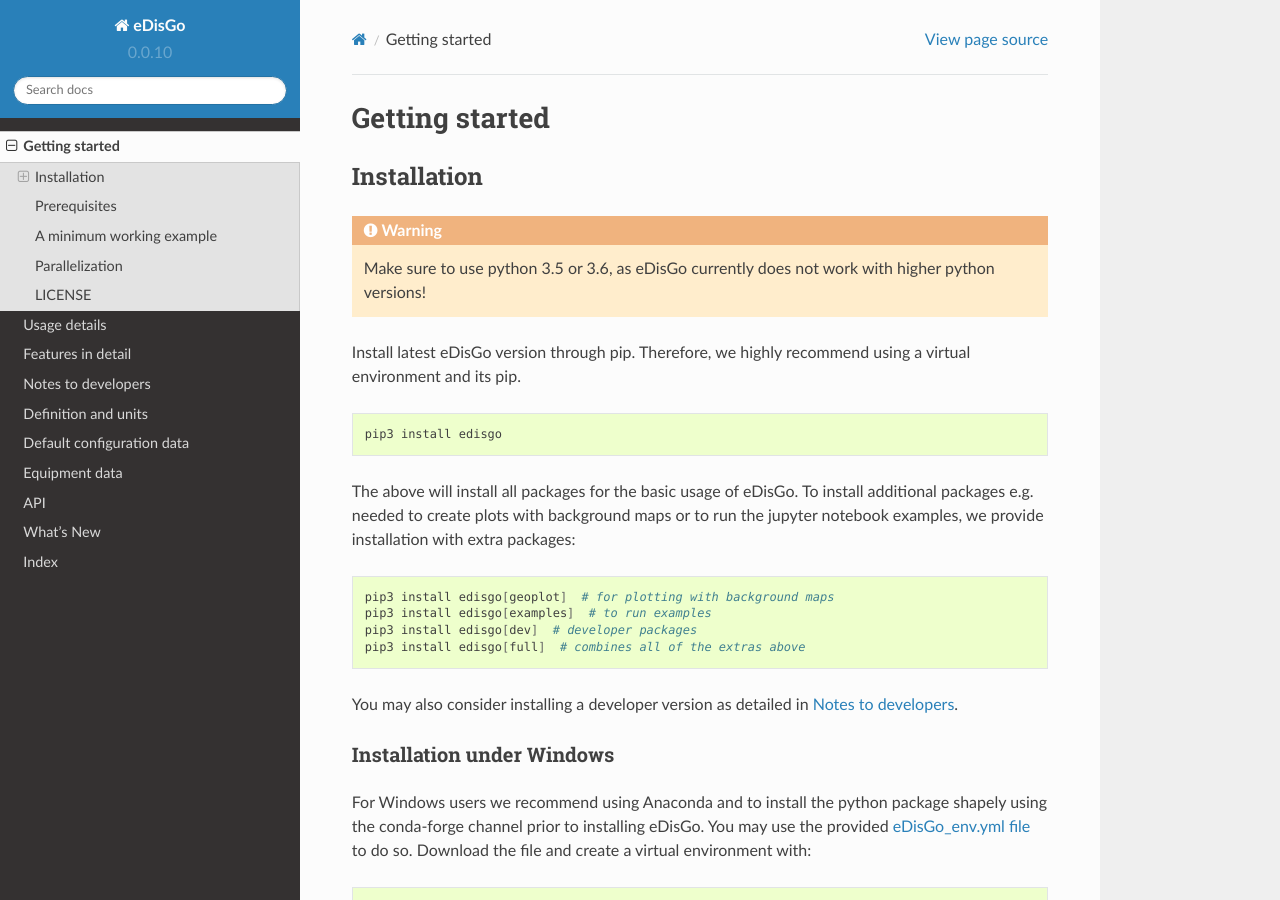
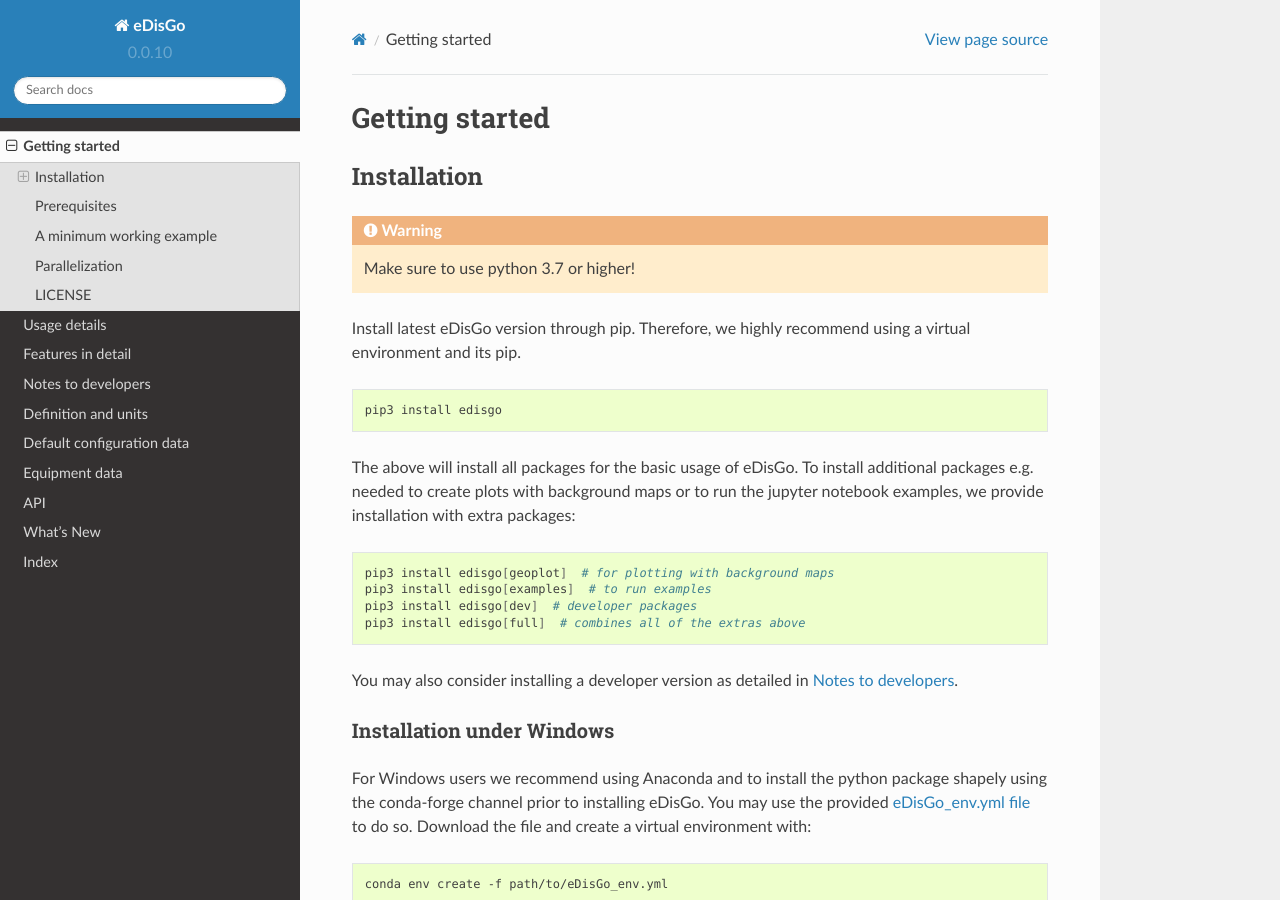
Before and after one commit to openego/eDisGo, a Sphinx documentation site: the page built from doc/quickstart.rst, in a window 1280 px wide and 900 px high. Built offline with Sphinx 7.4.7 and the Read the Docs theme 2.0.0, drawn with Linux system fonts in a browser that asks for light colours; formulas are drawn with MathJax 3.

Commit message:
Update installation documentation

```diff
--- a/doc/quickstart.rst
+++ b/doc/quickstart.rst
@@ -6,7 +6,7 @@ Getting started
 Installation
 ------------
 
-.. warning:: Make sure to use python 3.5 or 3.6, as eDisGo currently does not work with higher python versions!
+.. warning:: Make sure to use python 3.7 or higher!
 
 Install latest eDisGo version through pip. Therefore, we highly recommend using
 a virtual environment and its pip.
```
